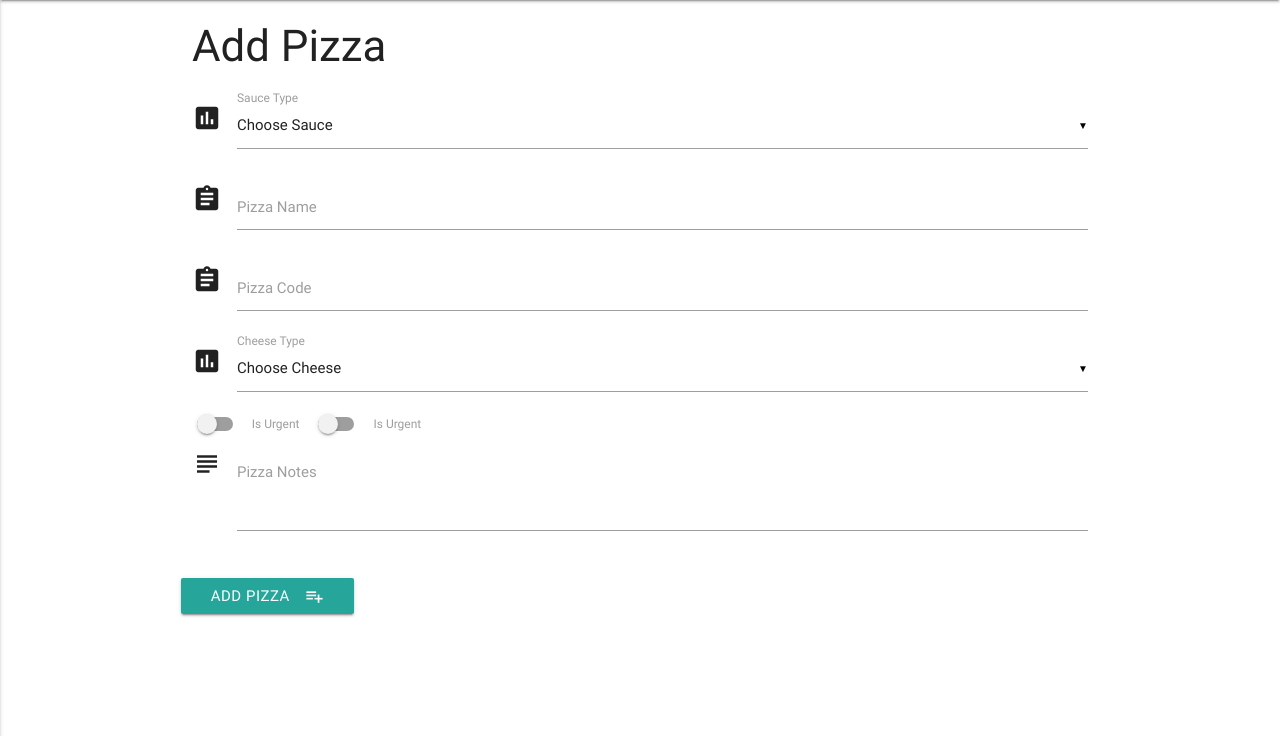
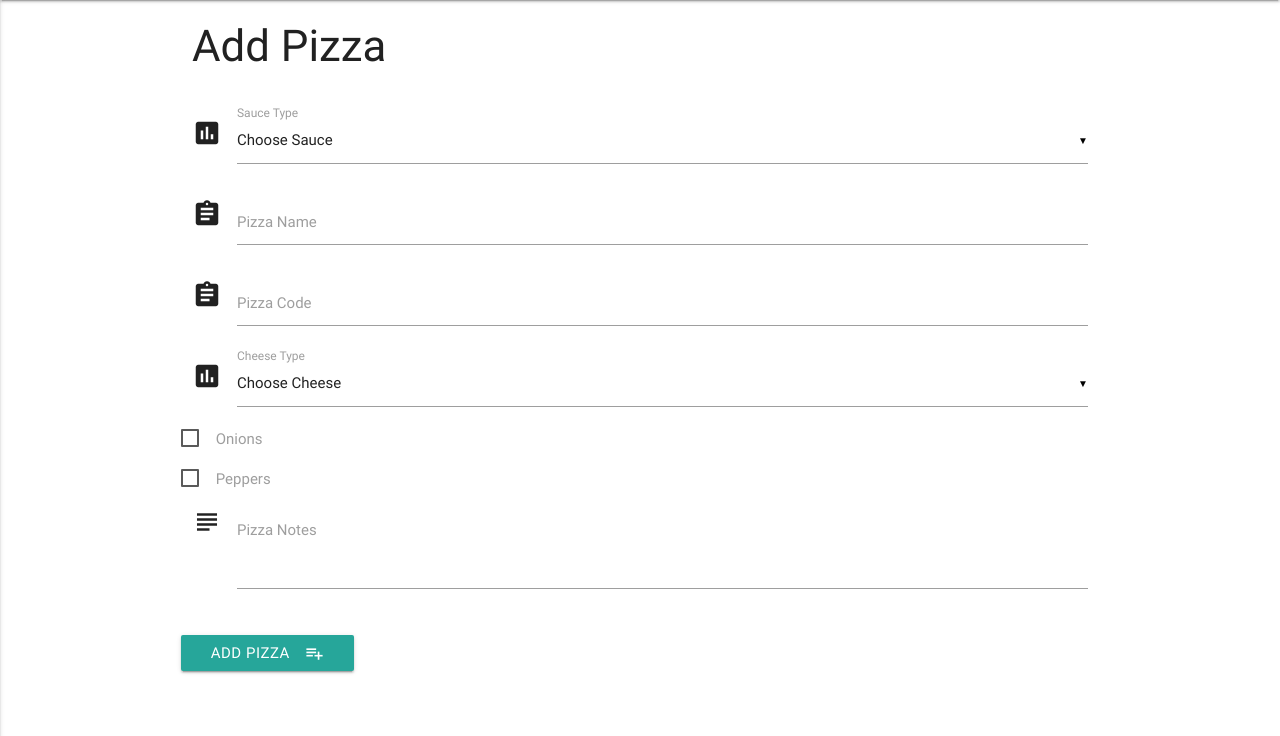
Before and after one commit to kennedydmb/pizza-database-project, a Flask app: page /add_pizza in a window 1280 px wide. Shown: the part 64-800 px from the top of the page. Run offline with Flask 2, Linux system fonts and the light colour scheme; some libraries are stand-ins or nearby versions.

Commit message:
Switched levers out for checkboxes

```diff
--- a/templates/addpizza.html
+++ b/templates/addpizza.html
@@ -41,17 +41,15 @@
                 <label>Cheese Type</label>
             </div>
             <!-- Displays a checkbox field of all available toppings and allows user to choose pizza toppings -->
-            <div class="switch">
-                <label>
-                  <input id="toppings" name="toppings" type="checkbox" value="onions">
-                  <span class="lever"></span>
-                  Is Urgent
-                </label>
-                <label>
-                  <input id="toppings" name="toppings" type="checkbox" value="peppers">
-                  <span class="lever"></span>
-                  Is Urgent
-                </label>
+            <div>
+                <p>
+                    <input type="checkbox" id="toppings[0]" value="Onions" name="toppings">
+                    <label for="toppings[0]">Onions</label>
+                </p>
+                <p>
+                    <input type="checkbox" id="toppings[1]" value="Peppers" name="toppings">
+                    <label for="toppings[1]">Peppers</label>
+                </p>
             </div>
             <!-- Allows user to add any additional details for the pizza -->
             <div class="input-field col s12">
```
